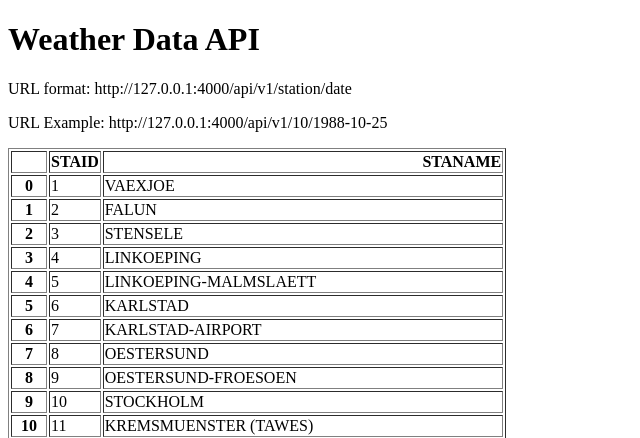
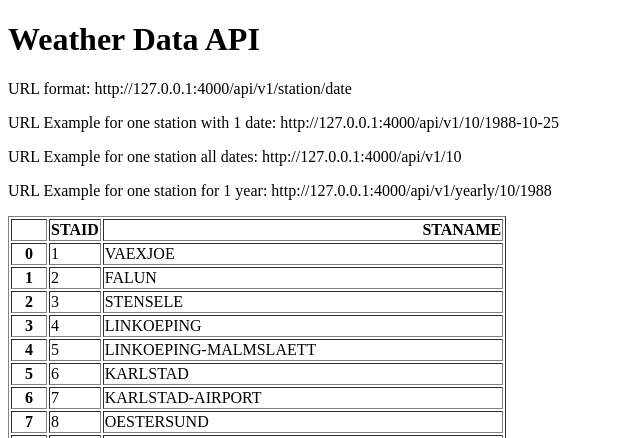
Before and after one commit to Gambit1zn/PythonWebAPI, a Flask app: page / in a window 1280 px wide. Shown: the top 438 px of the page, without its empty margins (0-640 px from the left). Run offline with Flask 3, Linux system fonts and the light colour scheme.

Commit message:
Added new route for yearly and all data

```diff
--- a/main.py
+++ b/main.py
@@ -23,6 +23,18 @@ def about(station, date):
             "temperature": temperature
         }
 
+@app.route("/api/v1/<station>")
+def all_data(station):
+    df = pd.read_csv("data_small/TG_STAID" + str(station).zfill(6) + ".txt", skiprows=20, parse_dates=["    DATE"])
+    result = df.to_dict(orient="records")
+    return result
+
+@app.route("/api/v1/yearly/<station>/<year>")
+def yearly(station, year):
+    df = pd.read_csv("data_small/TG_STAID" + str(station).zfill(6) + ".txt", skiprows=20)
+    df["    DATE"] = df["    DATE"].astype(str)
+    result = df[df["    DATE"].str.startswith(str(year))].to_dict(orient="records")
+    return result
 
 if __name__ == "__main__":
     app.run(debug=True, port=4000)
--- a/templates/home.html
+++ b/templates/home.html
@@ -7,7 +7,10 @@
 <body>
     <h1>Weather Data API</h1>
     <p>URL format: http://127.0.0.1:4000/api/v1/station/date</p>
-    <p>URL Example: http://127.0.0.1:4000/api/v1/10/1988-10-25</p>
+    <p>URL Example for one station with 1 date: http://127.0.0.1:4000/api/v1/10/1988-10-25</p>
+    <p>URL Example for one station all dates: http://127.0.0.1:4000/api/v1/10</p>
+    <p>URL Example for one station for 1 year: http://127.0.0.1:4000/api/v1/yearly/10/1988</p>
+
     <p>{{data|safe}}</p>
 </body>
 </html>
```
